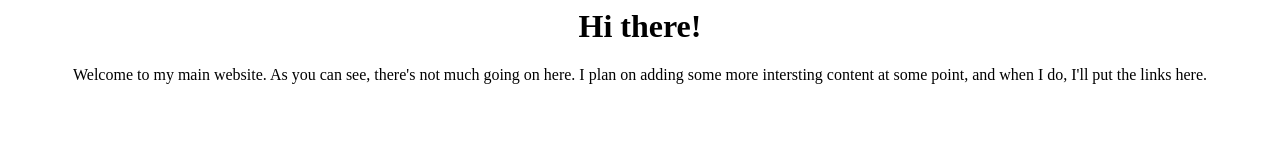
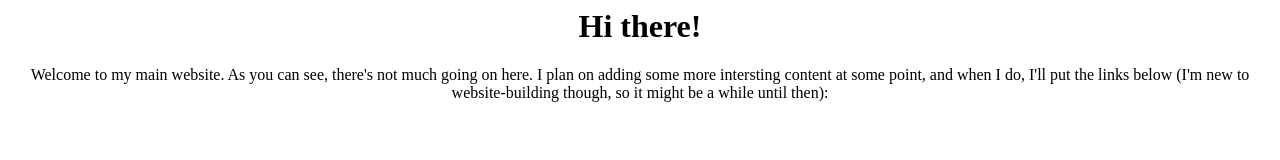
Before and after one commit to TAC0CAT9779/stunning-barnacle, a plain HTML site: page index.html in a window 1280 px wide. Drawn offline with Linux system fonts and the light colour scheme.

Commit message:
Edited description

```diff
--- a/index.html
+++ b/index.html
@@ -5,5 +5,5 @@ Hi there!
 <center>
 
 <center>
-Welcome to my main website. As you can see, there's not much going on here. I plan on adding some more intersting content at some point, and when I do, I'll put the links here.
+Welcome to my main website. As you can see, there's not much going on here. I plan on adding some more intersting content at some point, and when I do, I'll put the links below (I'm new to website-building though, so it might be a while until then):
 <center>
```
